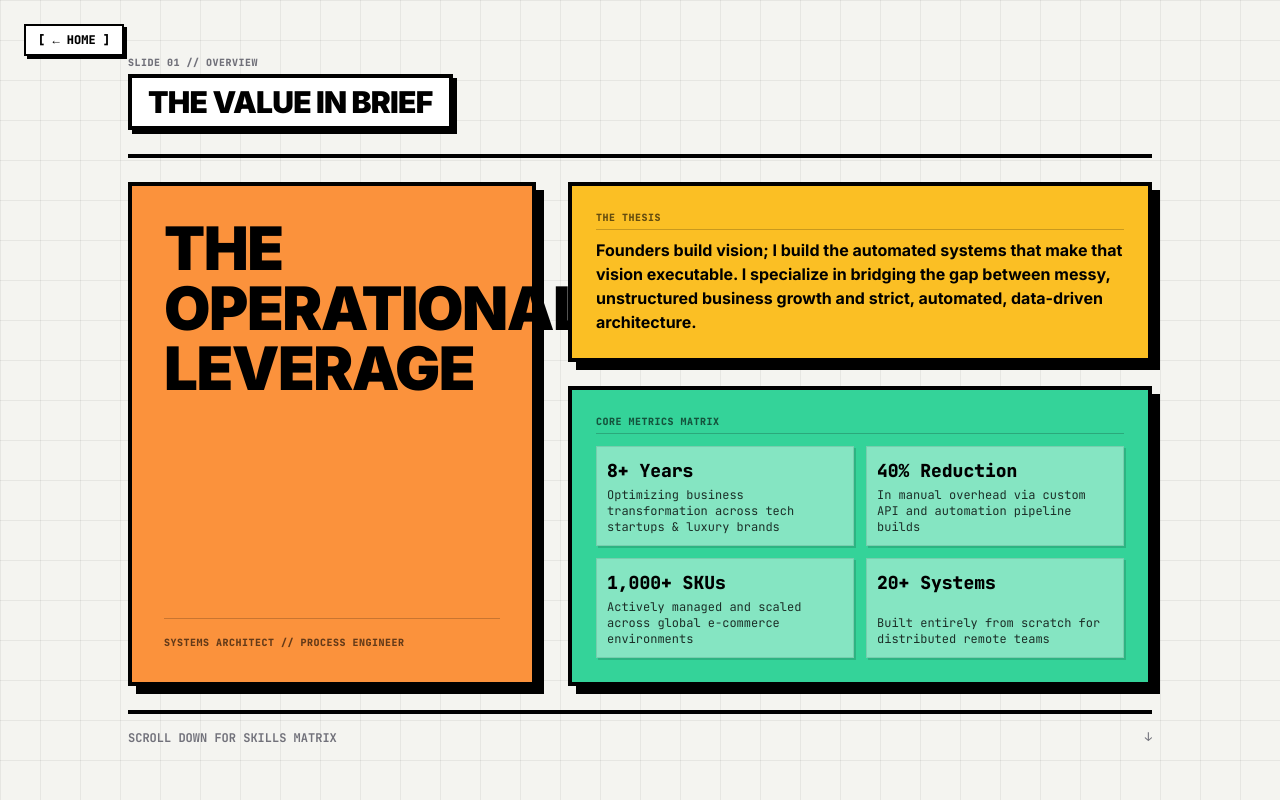
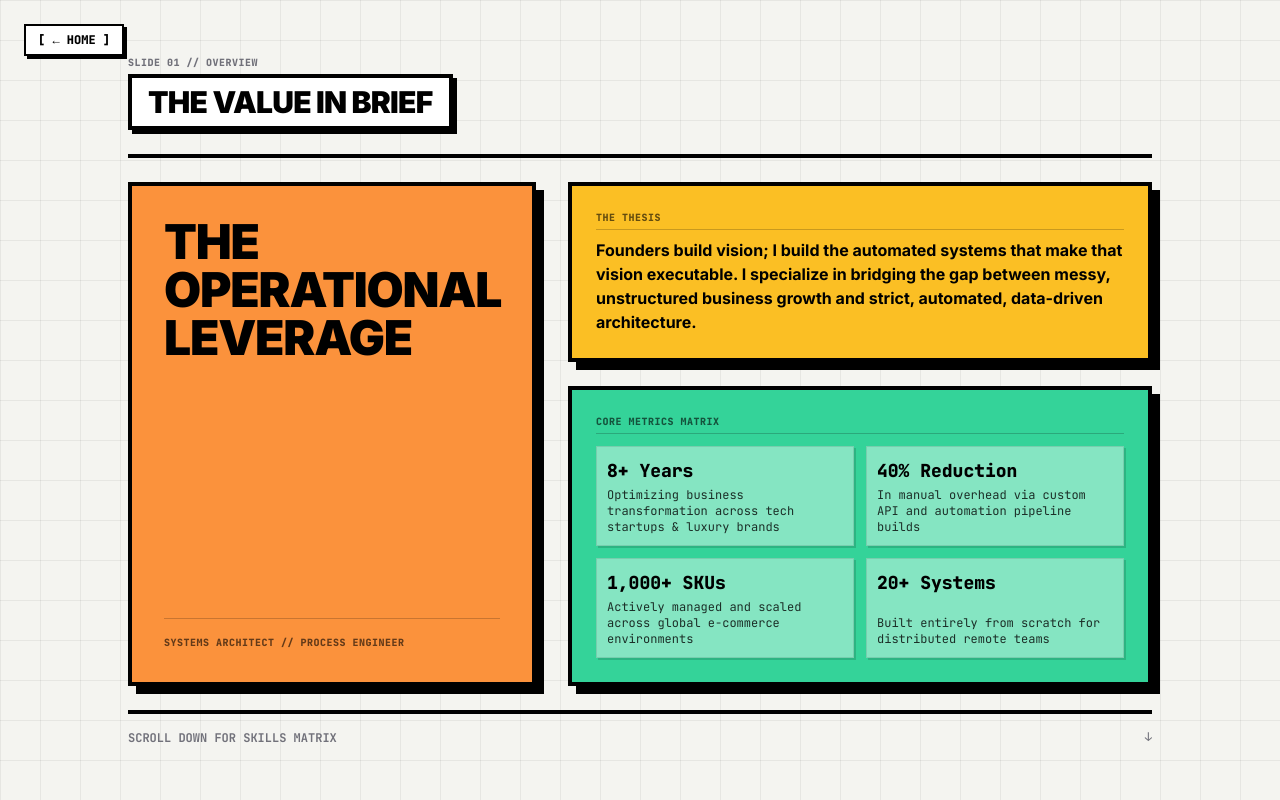
Before and after one commit to harshpainter/harsh-painter-cv, a React (Vite) app: page /valuedeck in a window 1280 px wide. Built offline with nearby package versions, Linux system fonts and the light colour scheme; no server answers.

Commit message:
Fix: Adjust font size of Slide 1 header to prevent overflow of 'OPERATIONAL'

```diff
--- a/src/pages/ValueDeck.jsx
+++ b/src/pages/ValueDeck.jsx
@@ -79,7 +79,7 @@ function ValueDeck() {
             {/* Left side: HUGE bold header */}
             <div className="lg:col-span-5">
               <div className="bg-[#FB923C] border-4 border-black p-6 sm:p-8 shadow-[8px_8px_0px_0px_rgba(0,0,0,1)] h-full flex flex-col justify-between min-h-[22vh]">
-                <h2 className="text-4xl sm:text-5xl lg:text-6xl font-black uppercase tracking-tight text-black leading-none select-none">
+                <h2 className="text-3xl sm:text-4xl lg:text-5xl font-black uppercase tracking-tight text-black leading-none select-none">
                   THE OPERATIONAL LEVERAGE
                 </h2>
                 <div className="font-mono text-[10px] uppercase tracking-wider text-black/60 font-black border-t border-black/20 pt-4 mt-6">
```
